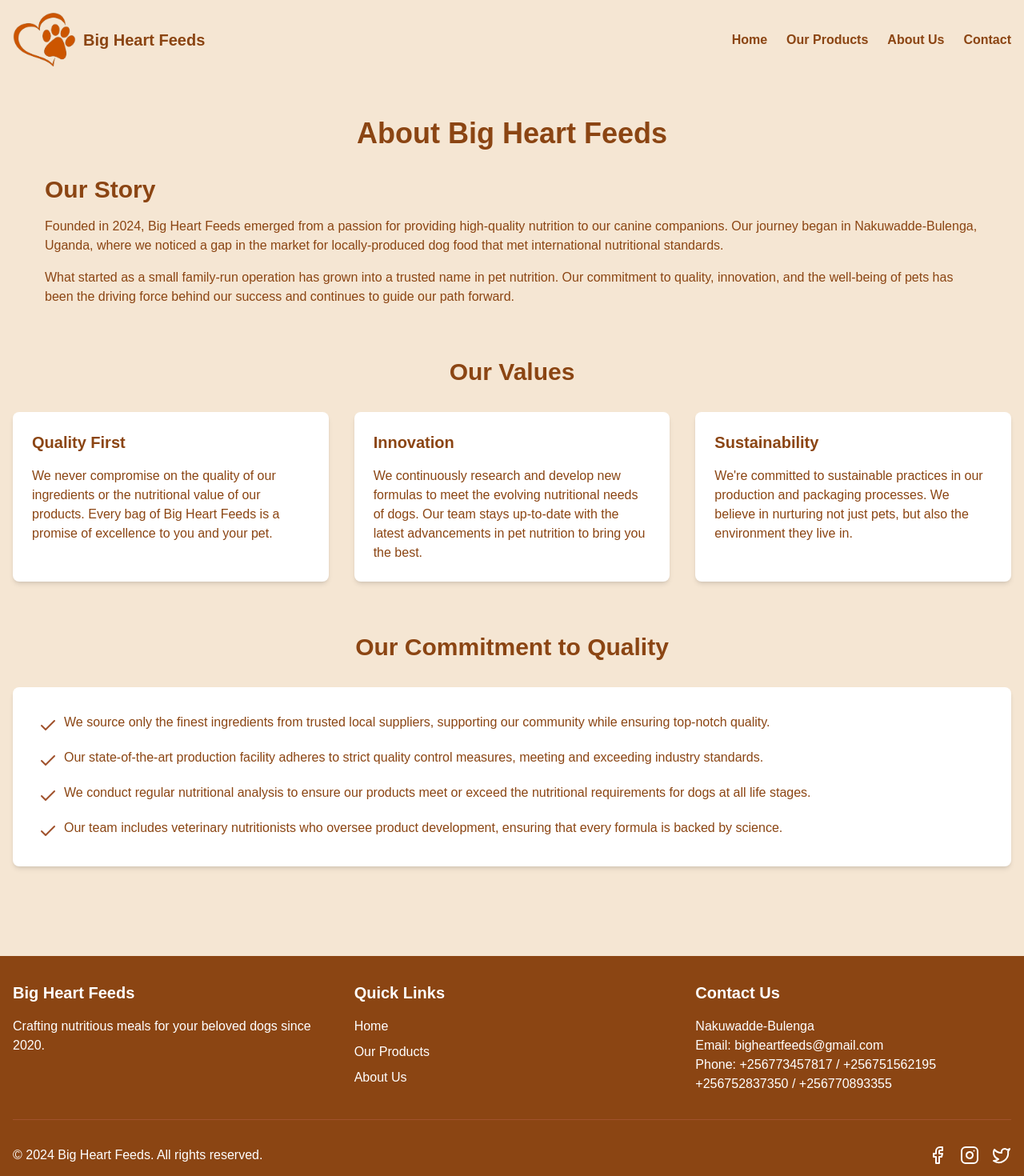
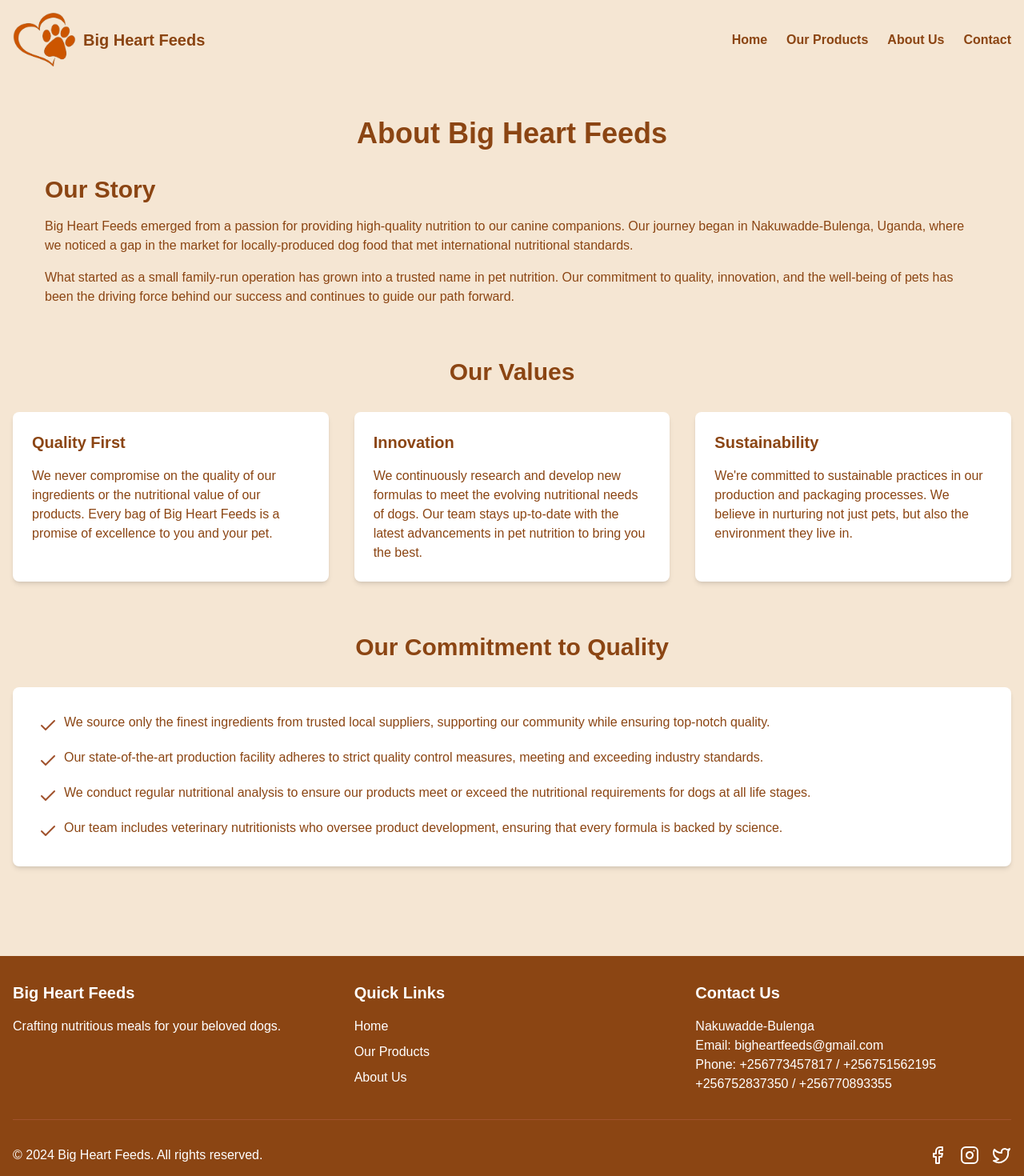
Before and after one commit to BenziDarwin/Big-Heart-Feeds, a Next.js app: page /about in a window 1280 px wide. Shown: the top 1470 px of the page at 80% size. Built offline with nearby package versions, Linux system fonts and the light colour scheme.

Commit message:
Removed founded in

```diff
--- a/app/about/page.tsx
+++ b/app/about/page.tsx
@@ -23,7 +23,7 @@ export default function AboutPage() {
             <div className="md:w-full px-10">
               <h2 className="text-3xl font-semibold mb-4">Our Story</h2>
               <p className="mb-4">
-                Founded in 2024, Big Heart Feeds emerged from a passion for providing high-quality nutrition to our canine companions. Our journey began in Nakuwadde-Bulenga, Uganda, where we noticed a gap in the market for locally-produced dog food that met international nutritional standards.
+                Big Heart Feeds emerged from a passion for providing high-quality nutrition to our canine companions. Our journey began in Nakuwadde-Bulenga, Uganda, where we noticed a gap in the market for locally-produced dog food that met international nutritional standards.
               </p>
               <p>
                 What started as a small family-run operation has grown into a trusted name in pet nutrition. Our commitment to quality, innovation, and the well-being of pets has been the driving force behind our success and continues to guide our path forward.
--- a/app/components/footer.tsx
+++ b/app/components/footer.tsx
@@ -10,7 +10,7 @@ export default function Footer() {
         <div className="grid grid-cols-1 md:grid-cols-3 gap-8">
           <div>
             <h3 className="text-xl font-semibold mb-4">Big Heart Feeds</h3>
-            <p>Crafting nutritious meals for your beloved dogs since 2020.</p>
+            <p>Crafting nutritious meals for your beloved dogs.</p>
           </div>
           <div>
             <h3 className="text-xl font-semibold mb-4">Quick Links</h3>
```
